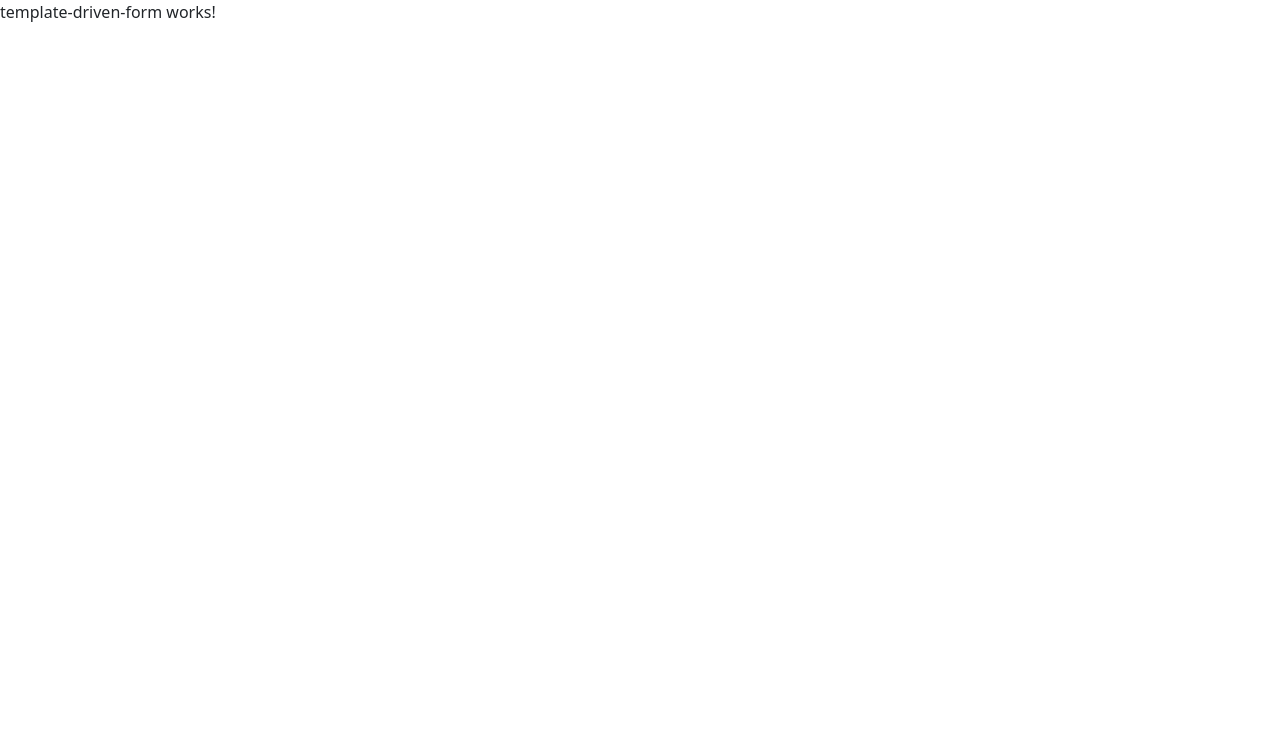
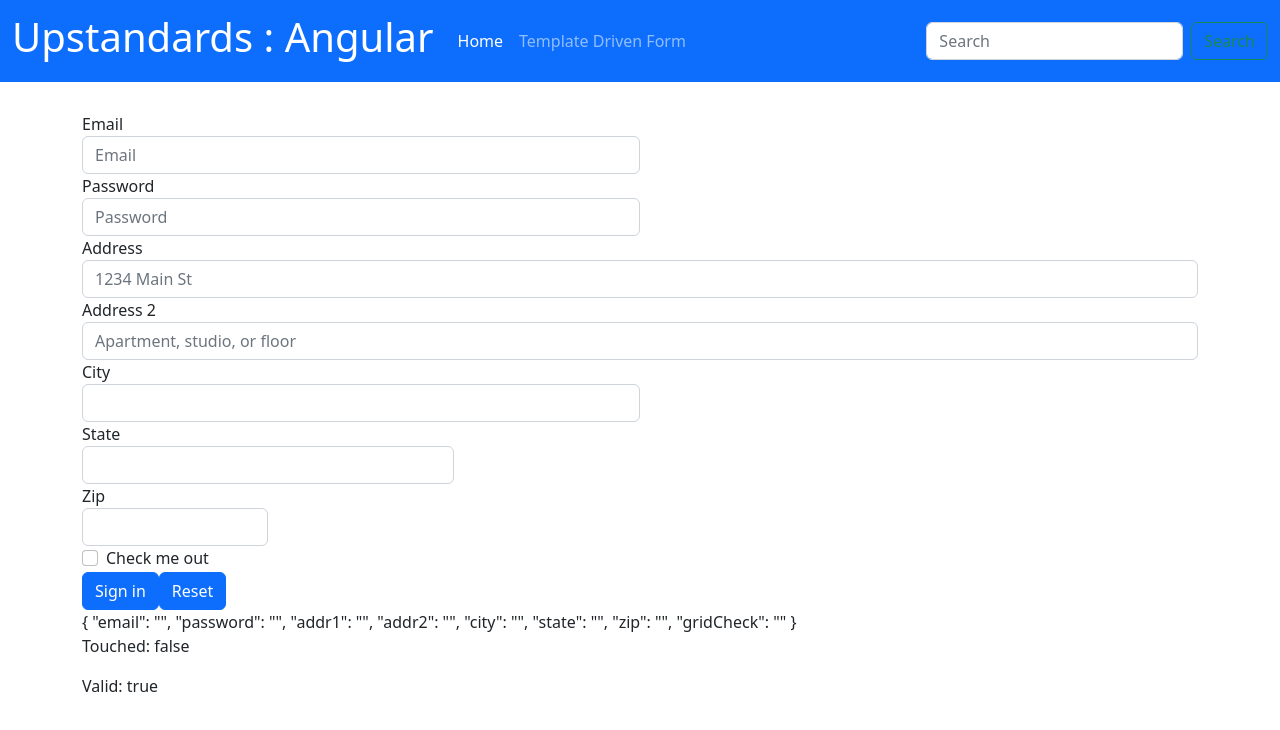
Before and after one commit to upstandards-github/upstandards-angular, an Angular app: page /tdf in a window 1280 px wide. Shown: the top 730 px of the page. Built offline with nearby package versions, Linux system fonts and the light colour scheme.

Commit message:
template driven form

```diff
--- a/src/app/app.component.html
+++ b/src/app/app.component.html
@@ -1,3 +1,4 @@
+<app-header></app-header>
 <router-outlet></router-outlet>
 
 <!-- <ng-template #demoModal let-modal>
--- a/src/app/app.module.ts
+++ b/src/app/app.module.ts
@@ -8,6 +8,7 @@ import { HeaderComponent } from './header/header.component';
 import { LandingComponent } from './landing/landing.component';
 import { TemplateDrivenFormComponent } from './forms/template-driven-form/template-driven-form.component';
 import { ReactiveFormComponent } from './forms/reactive-form/reactive-form.component';
+import { FormsModule, ReactiveFormsModule } from '@angular/forms';
 
 @NgModule({
   declarations: [
@@ -20,7 +21,9 @@ import { ReactiveFormComponent } from './forms/reactive-form/reactive-form.compo
   imports: [
     BrowserModule,
     NgbModule,
-    AppRoutingModule
+    AppRoutingModule,
+    FormsModule,
+    ReactiveFormsModule
   ],
   providers: [],
   bootstrap: [AppComponent]
--- a/src/app/forms/template-driven-form/template-driven-form.component.html
+++ b/src/app/forms/template-driven-form/template-driven-form.component.html
@@ -1 +1,52 @@
-<p>template-driven-form works!</p>
+<div class="container">
+    <form style="margin-top: 30px;" (submit)="onSubmit(userForm)" #userForm="ngForm">
+        <div class="form-row">
+          <div class="form-group col-md-6">
+            <label for="inputEmail4">Email</label>
+            <input type="email" class="form-control" id="inputEmail4" placeholder="Email" name="email" ngModel>
+          </div>
+          <div class="form-group col-md-6">
+            <label for="inputPassword4">Password</label>
+            <input type="password" class="form-control" id="inputPassword4" placeholder="Password" name="password" ngModel>
+          </div>
+        </div>
+        <div class="form-group">
+          <label for="inputAddress">Address</label>
+          <input type="text" class="form-control" id="inputAddress" placeholder="1234 Main St" name="addr1" ngModel>
+        </div>
+        <div class="form-group">
+          <label for="inputAddress2">Address 2</label>
+          <input type="text" class="form-control" id="inputAddress2" placeholder="Apartment, studio, or floor" name="addr2" ngModel>
+        </div>
+        <div class="form-row">
+          <div class="form-group col-md-6">
+            <label for="inputCity">City</label>
+            <input type="text" class="form-control" id="inputCity" name="city" ngModel>
+          </div>
+          <div class="form-group col-md-4">
+            <label for="inputState">State</label>
+            <select id="inputState" class="form-control" name="state" ngModel>
+              <option selected>Choose...</option>
+              <option>Odisha</option>
+            </select>
+          </div>
+          <div class="form-group col-md-2">
+            <label for="inputZip">Zip</label>
+            <input type="text" class="form-control" id="inputZip" name="zip" ngModel>
+          </div>
+        </div>
+        <div class="form-group">
+          <div class="form-check">
+            <input class="form-check-input" type="checkbox" id="gridCheck" name="gridCheck" ngModel>
+            <label class="form-check-label" for="gridCheck">
+              Check me out
+            </label>
+          </div>
+        </div>
+        <button type="submit" class="btn btn-primary">Sign in</button>
+        <button type="button" class="btn btn-primary" (click)="onReset(userForm)">Reset</button>
+      </form>
+      {{userForm.value | json}}
+      <p>Touched: {{userForm.touched}}</p>
+      <p>Valid: {{userForm.valid}}</p>
+</div>
--- a/src/app/forms/template-driven-form/template-driven-form.component.ts
+++ b/src/app/forms/template-driven-form/template-driven-form.component.ts
@@ -1,4 +1,5 @@
 import { Component } from '@angular/core';
+import { NgForm } from '@angular/forms';
 
 @Component({
   selector: 'app-template-driven-form',
@@ -7,4 +8,11 @@ import { Component } from '@angular/core';
 })
 export class TemplateDrivenFormComponent {
 
+  onSubmit(form:NgForm) {
+    console.log(form);
+  }
+
+  onReset(form:NgForm) {
+    form.resetForm();
+  }
 }
--- a/src/app/header/header.component.html
+++ b/src/app/header/header.component.html
@@ -1 +1,25 @@
-<p>header works!</p>
+<nav class="navbar navbar-expand-sm navbar-dark bg-primary">
+    <div class="container-fluid">
+      <a class="navbar-brand" href="#">
+        <h1>Upstandards : Angular</h1>
+      </a>
+      <button class="navbar-toggler" type="button" data-bs-toggle="collapse" data-bs-target="#navbarSupportedContent" aria-controls="navbarSupportedContent" aria-expanded="false" aria-label="Toggle navigation">
+        <span class="navbar-toggler-icon"></span>
+      </button>
+      <div class="collapse navbar-collapse" id="navbarSupportedContent">
+        <ul class="navbar-nav me-auto mb-2 mb-lg-0">
+          <li class="nav-item">
+            <a class="nav-link active" aria-current="page" href="#">Home</a>
+          </li>
+          <li class="nav-item">
+            <a class="nav-link" routerLink="/tdf">Template Driven Form</a>
+          </li>
+        </ul>
+        <form class="d-flex" #demoform="ngForm">
+          <input class="form-control me-2" type="search" placeholder="Search" name="demotext" aria-label="Search" ngModel>
+          <button class="btn btn-outline-success" type="submit">Search</button>
+        </form>
+
+      </div>
+    </div>
+  </nav>
--- a/src/app/landing/landing.component.html
+++ b/src/app/landing/landing.component.html
@@ -1,24 +1 @@
-<nav class="navbar navbar-expand-sm navbar-dark bg-primary">
-    <div class="container-fluid">
-      <a class="navbar-brand" href="#">
-        <h1>Upstandards : Angular</h1>
-      </a>
-      <button class="navbar-toggler" type="button" data-bs-toggle="collapse" data-bs-target="#navbarSupportedContent" aria-controls="navbarSupportedContent" aria-expanded="false" aria-label="Toggle navigation">
-        <span class="navbar-toggler-icon"></span>
-      </button>
-      <div class="collapse navbar-collapse" id="navbarSupportedContent">
-        <ul class="navbar-nav me-auto mb-2 mb-lg-0">
-          <li class="nav-item">
-            <a class="nav-link active" aria-current="page" href="#">Home</a>
-          </li>
-          <li class="nav-item">
-            <a class="nav-link" href="#">Template Driven Form</a>
-          </li>
-        </ul>
-        <form class="d-flex">
-          <input class="form-control me-2" type="search" placeholder="Search" aria-label="Search">
-          <button class="btn btn-outline-success" type="submit">Search</button>
-        </form>
-      </div>
-    </div>
-  </nav>
+<h1 class="text-success">Angular Landing Page</h1>
```
